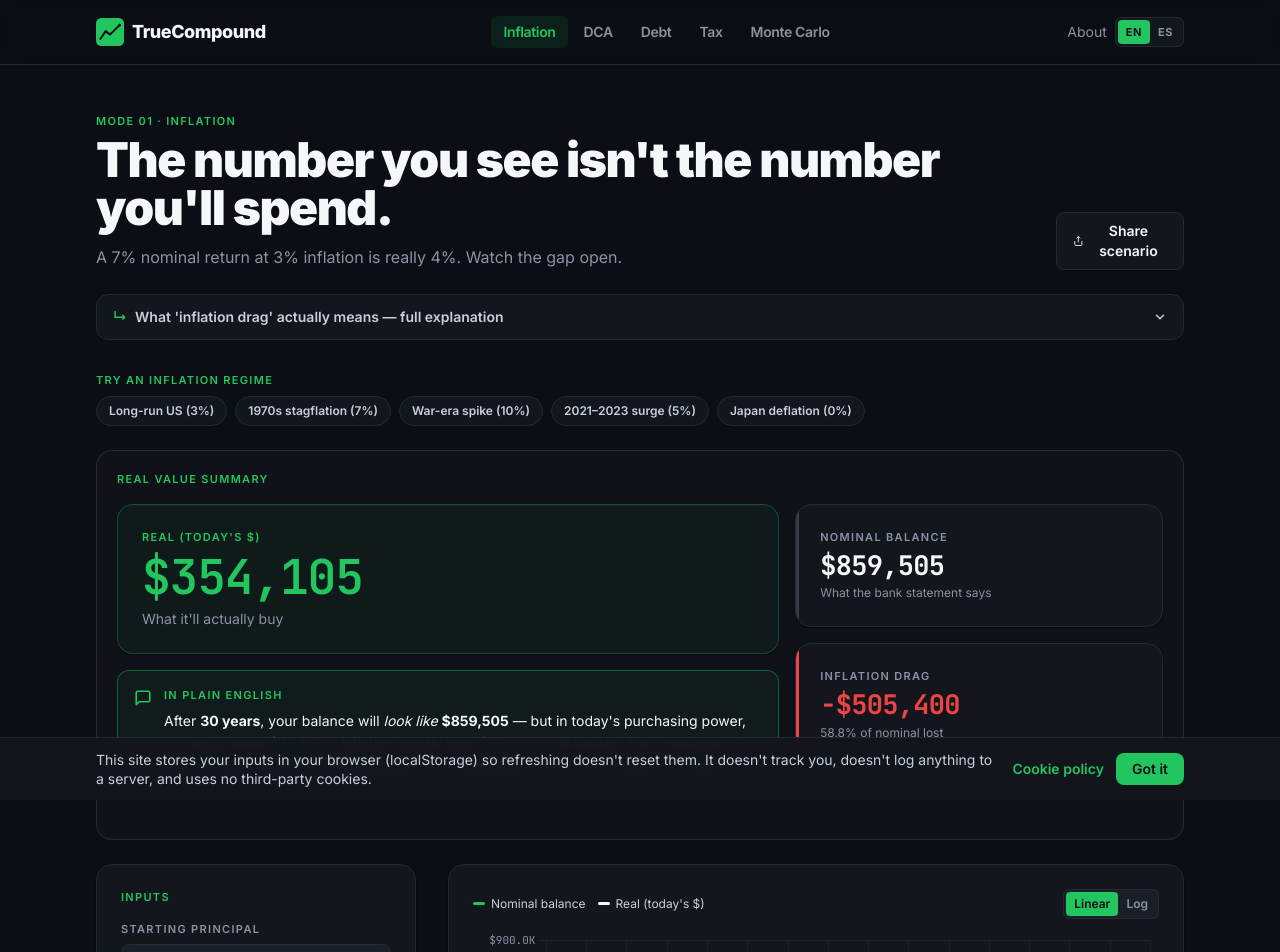
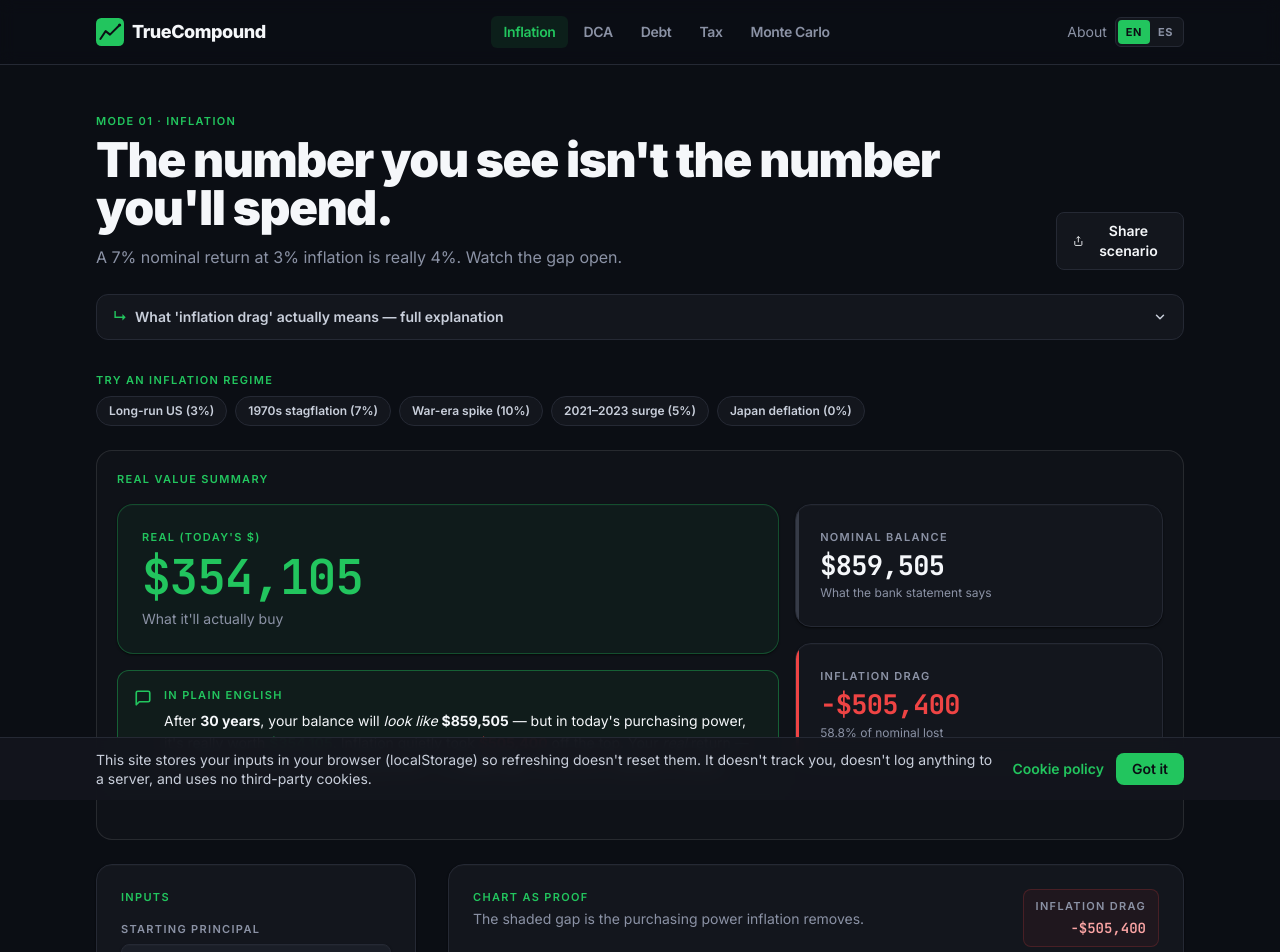
Before and after one commit to joshuasanteliz-dev/truecompound, a React (Vite) app: page /inflation in a window 1280 px wide. Shown: the top 952 px of the page. Built offline with nearby package versions, Linux system fonts and the light colour scheme.

Commit message:
Align Inflation chart proof semantics

```diff
--- a/src/modes/Inflation.tsx
+++ b/src/modes/Inflation.tsx
@@ -53,14 +53,13 @@ export default function Inflation() {
   ];
 
   const series: Series[] = [
-    { label: t.inflation.heroNominal, data: result.nominal, color: '#22C55E', width: 2 },
+    { label: t.inflation.heroNominal, data: result.nominal, color: '#94A3B8', dashed: true, width: 2 },
     {
       label: t.inflation.heroReal,
       data: result.real,
-      color: '#F5F7FA',
-      dashed: true,
-      width: 2,
-      fill: { target: '0', color: 'rgba(239, 68, 68, 0.10)' },
+      color: '#22C55E',
+      width: 3,
+      fill: { target: '0', color: 'rgba(239, 68, 68, 0.08)' },
     },
   ];
 
@@ -183,6 +182,17 @@ export default function Inflation() {
         </InputPanel>
 
         <div className="card">
+          <div className="mb-4 flex flex-col gap-3 border-b border-white/10 pb-4 sm:flex-row sm:items-start sm:justify-between">
+            <div>
+              <div className="label text-emerald">CHART AS PROOF</div>
+              <p className="mt-1 text-sm text-muted">The shaded gap is the purchasing power inflation removes.</p>
+            </div>
+
+            <div className="rounded-lg border border-red-500/20 bg-red-500/5 px-3 py-2 text-left sm:text-right">
+              <div className="label text-muted">{t.inflation.heroDrag}</div>
+              <div className="mono mt-1 text-sm font-semibold text-red-300">-{formatCurrency(gap)}</div>
+            </div>
+          </div>
           <GrowthChart series={series} xLabels={xLabels} xAxisLabel="Year" />
           <Callout>{t.inflation.callout(formatCurrency(finalReal))}</Callout>
         </div>
```
